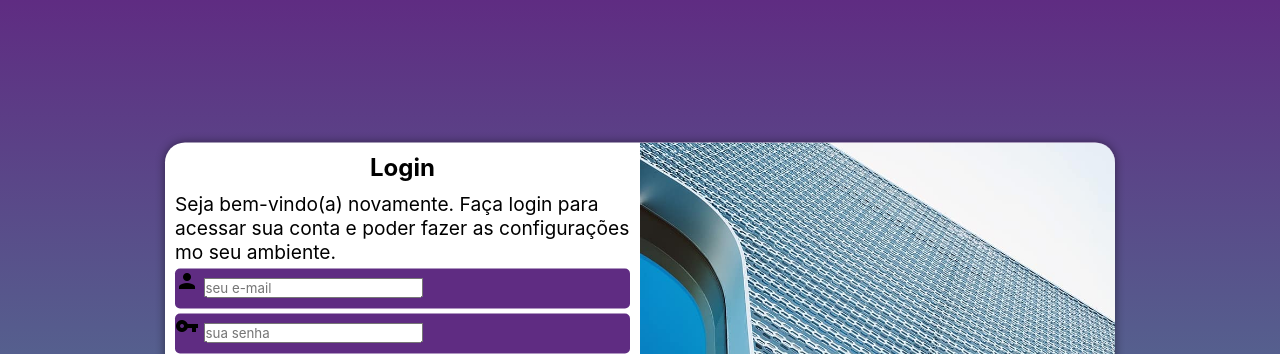
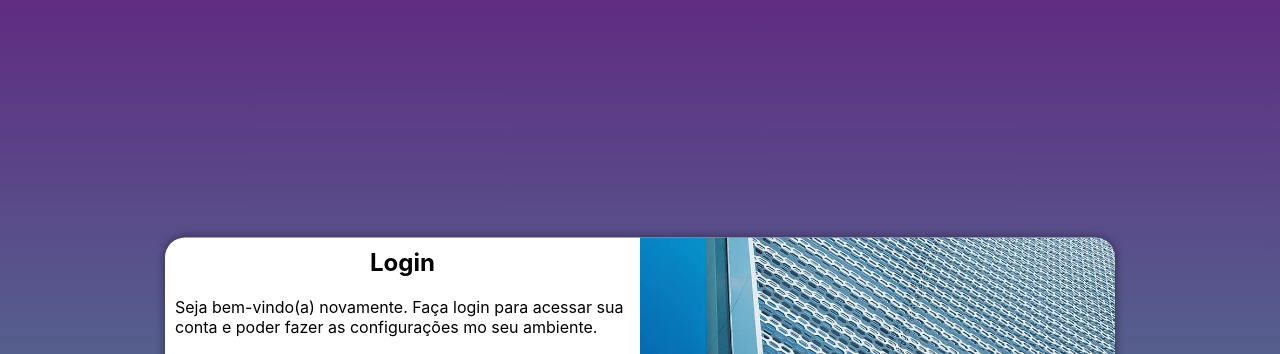
Before and after one commit to EderneyJunior/projeto-login, a plain HTML site: page index.html in a window 1280 px wide. Shown: the top 354 px of the page. Drawn offline with Linux system fonts and the light colour scheme.

Commit message:
Terminei o projeto-login

```diff
--- a/estilos/media-query.css
+++ b/estilos/media-query.css
@@ -7,6 +7,7 @@
 
     section#login {
     width: 80vw;
+    height: 280px;
     }
 
     section#login > div#imagem {
@@ -29,6 +30,7 @@
 
     section#login {
         width: 950px;
+        height: 325px;
     }
 
     section#login > div#imagem {
@@ -43,6 +45,7 @@
     }
 
     div#formulario > p {
-        font-size: 1.2em;
+        font-size: 1em;
+        margin: 20px 0px;
     }
 }
--- a/estilos/style.css
+++ b/estilos/style.css
@@ -29,7 +29,6 @@ section#login {
     position: absolute;
     top: 50%;
     left: 50%;
-    transform: translate(-50%, -50%);
     overflow: hidden;
 
     background-color: white;
@@ -38,6 +37,7 @@ section#login {
     border-radius: 20px;
     box-shadow: 0px 0px 10px rgba(0, 0, 0, 0.479);
 
+    transform: translate(-50%, -50%);
     transition: width 0.3s, heigth 0.3s;
     transition-timing-function: ease;
 
@@ -67,13 +67,36 @@ div#formulario > p {
 
 form > div.campo {
     background-color: #5f2c82;
+    border: 2px solid #5f2c82;
     height: 40px;
-    border-radius: 5px;
+    border-radius: 8px;
     margin: 5px 0px;
 }
 
 form label {
     display: none;
+}
+
+div.campo > span {
+    color: white;
+    font-size: 2em;
+    width: 40px;
+    padding: 5px;
+}
+
+div.campo > input {
+    background-color: #6de9e5;
+    font-size: 1em;
+    width: calc(100% - 45px);
+    height: 100%;
+    border: 0px;
+    border-radius: 8px;
+    padding: 4px;
+    transform: translate(0.8px, -12px);
+}
+
+div.campo > input:focus-within {
+    background-color: white;
 }
 
 form > input[type=submit] {
```
